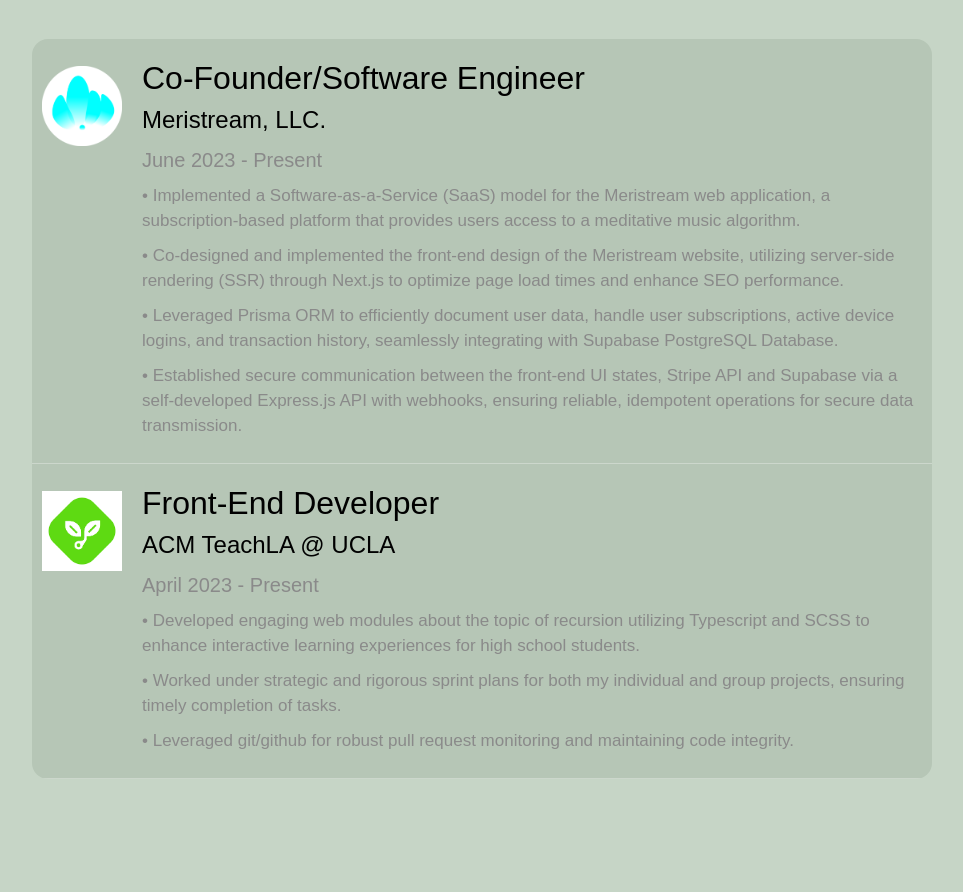
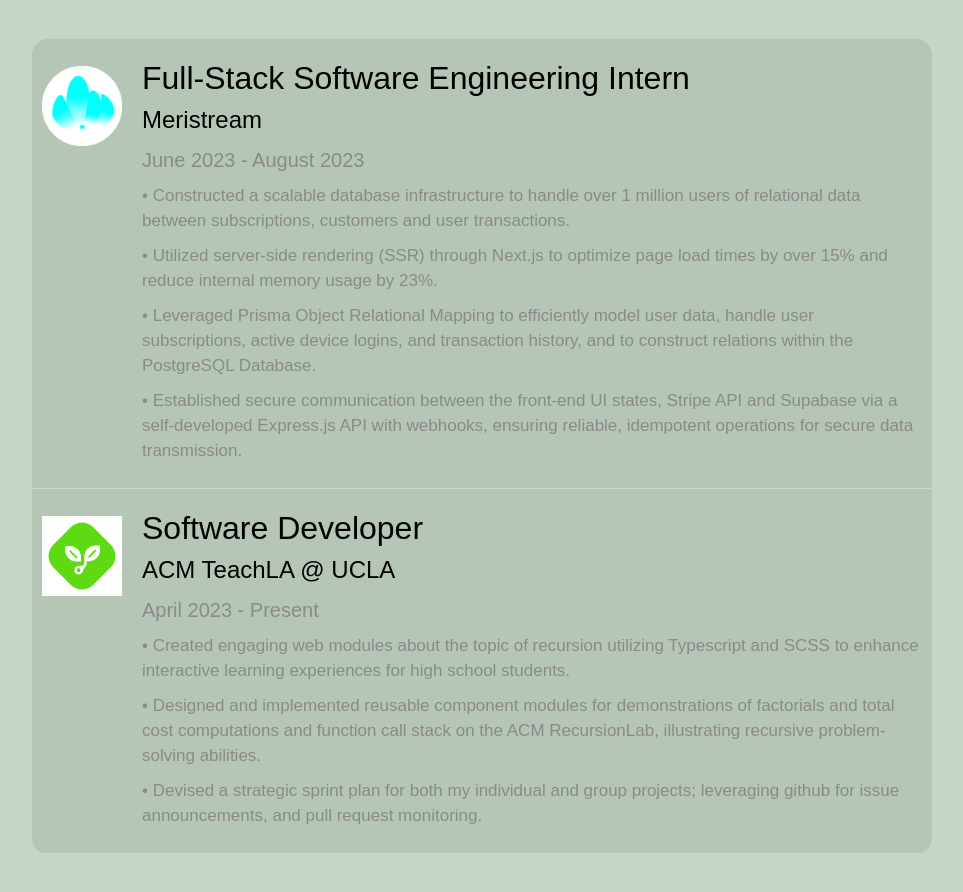
Before and after one commit to tylerdtran/tylertran.me, a React (Create React App) app: page / in a window 1280 px wide. Shown: the part 2093-2985 px from the top of the page, without its empty margins (158-1121 px from the left). Built offline with nearby package versions, Linux system fonts and the light colour scheme; a web font is replaced by a local one.

Commit message:
Adjustments to bullet points, resume, and About Me description

```diff
--- a/src/components/AboutPage/About.tsx
+++ b/src/components/AboutPage/About.tsx
@@ -31,9 +31,14 @@
                 <div className='about-column-1 general-text font-bold text-xl mb-2'>
                     <Fade direction="up" cascade={true} triggerOnce={true} delay={500}>
                     <p className='text-gray-700 '>
-                    I'm an aspiring Software Engineer hoping to earn some industry experience in the near future.
+                    I'm an aspiring software engineer hoping to gain further industry experience during my undergraduate education.
                     Currently, I am an incoming third-year undergraduate student at the <a href="https://www.ucla.edu/">University of California,
-                    Los Angeles </a>pursuing a degree in Computer Science and Linguistics, minoring in Data Science Engineering.
+                    Los Angeles </a>majoring in Computer Science and Linguistics, minoring in Data Science Engineering.
+                    <br />
+                    <br />
+                    I previously interned at a startup called Meristream as a Full-Stack Software Engineer Intern. You can see what I accomplished
+                    during my time at Meristream down below in the Work Experience section. I had such a positive experience at Meristream and I hope to
+                    use what I learned through Meristream to further my career in Software Engineering as whole.
                     <br />
                     <br />
                     My main interests in the realm of Computer Science and Software Engineering lie in the fields of
--- a/src/constants/constants.tsx
+++ b/src/constants/constants.tsx
@@ -42,26 +42,26 @@
 
 const work_experience = [
     {
-        role: 'Co-Founder/Software Engineer',
+        role: 'Full-Stack Software Engineering Intern',
         image: MeristreamLogo,
-        employer: 'Meristream, LLC.',
-        date: 'June 2023 - Present',
+        employer: 'Meristream',
+        date: 'June 2023 - August 2023',
         description: [
-            '• Implemented a Software-as-a-Service (SaaS) model for the Meristream web application, a subscription-based platform that provides users access to a meditative music algorithm.',
-            '• Co-designed and implemented the front-end design of the Meristream website, utilizing server-side rendering (SSR) through Next.js to optimize page load times and enhance SEO performance.',
-            '• Leveraged Prisma ORM to efficiently document user data, handle user subscriptions, active device logins, and transaction history, seamlessly integrating with Supabase PostgreSQL Database.',
+            '• Constructed a scalable database infrastructure to handle over 1 million users of relational data between subscriptions, customers and user transactions.',
+            '• Utilized server-side rendering (SSR) through Next.js to optimize page load times by over 15% and reduce internal memory usage by 23%.',
+            '• Leveraged Prisma Object Relational Mapping to efficiently model user data, handle user subscriptions, active device logins, and transaction history, and to construct relations within the PostgreSQL Database.',
             '• Established secure communication between the front-end UI states, Stripe API and Supabase via a self-developed Express.js API with webhooks, ensuring reliable, idempotent operations for secure data transmission.'
         ]
     },
     {
-        role: 'Front-End Developer',
+        role: 'Software Developer',
         image: TeachLA,
         employer: 'ACM TeachLA @ UCLA',
         date: 'April 2023 - Present',
         description: [
-            '• Developed engaging web modules about the topic of recursion utilizing Typescript and SCSS to enhance interactive learning experiences for high school students.',
-            '• Worked under strategic and rigorous sprint plans for both my individual and group projects, ensuring timely completion of tasks.',
-            '• Leveraged git/github for robust pull request monitoring and maintaining code integrity.'
+            '• Created engaging web modules about the topic of recursion utilizing Typescript and SCSS to enhance interactive learning experiences for high school students.',
+            '• Designed and implemented reusable component modules for demonstrations of factorials and total cost computations and function call stack on the ACM RecursionLab, illustrating recursive problem-solving abilities.',
+            '• Devised a strategic sprint plan for both my individual and group projects; leveraging github for issue announcements, and pull request monitoring.'
         ]
     }
 ]
@@ -71,8 +71,8 @@
     {
         name: 'Meristream',
         description: 'Meristream is a subscription music streaming service that allows for you to play endlesss streams of sonically rich music at a fraction of the cost of other services.',
-        githubURL: 'https://github.com/tylerdtran/meristream',
-        websiteURL: 'https://github.com/tylerdtran/meristream',
+        githubURL: 'https://www.meristream.com/',
+        websiteURL: 'https://www.meristream.com/',
         image: MeristreamSite,
         tags: ['Next.js', 'PostgreSQL', 'Prisma ORM', 'Stripe API', 'Supabase']
     },
```
Also changed, not shown: 1 other file (tests, documents, lock files or other folders).
